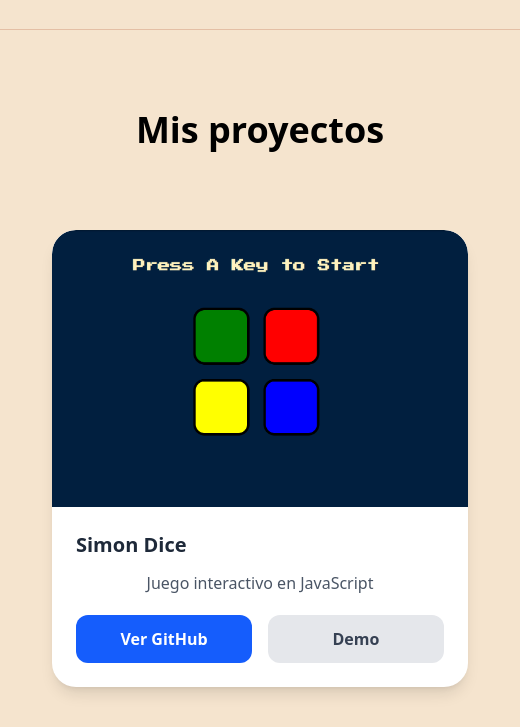
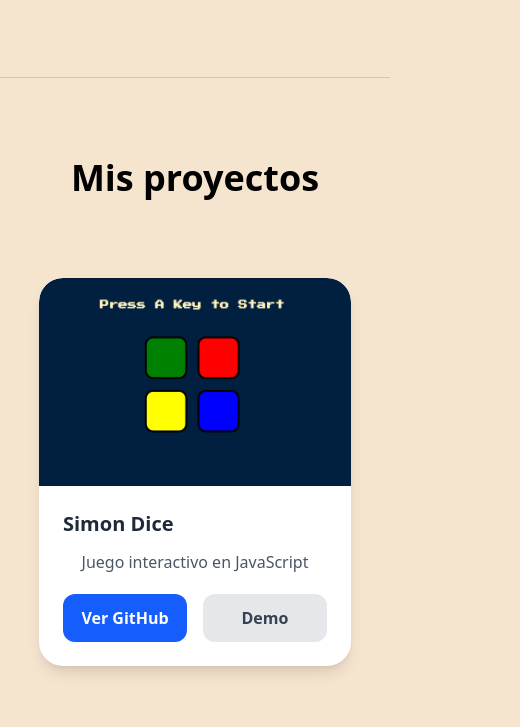
Before and after one commit to daniloaces5/Mi-Portafolio-Danilo, a website with bundled scripts: page index.html in a window 390 px wide. Shown: the part 739-1466 px from the top of the page, 520 px wide, since content can reach past the window. Built offline with nearby package versions, Linux system fonts and the light colour scheme; what @iconify/tailwind4 would draw is missing.

Commit message:
Correccion de espacios para movil

```diff
--- a/index.html
+++ b/index.html
@@ -10,7 +10,7 @@
     <meta name="keywords"
         content="Desarrollador web, portfolio, HTML, CSS, JavaScript, proyectos, frontend, backend, GitHub" />
     <meta name="author" content="Danilo" />
-    <meta name="viewport" content="width=device-width, initial-scale=1.0" />
+    <meta name="viewport" content="width=device-width, initial-scale=1">
     <link href="https://fonts.googleapis.com/css2?family=Anton&display=swap" rel="stylesheet">
 
 </head>
--- a/src/style.css
+++ b/src/style.css
@@ -35,10 +35,16 @@
   --font-anton: "Anton", sans-serif;
 }
 
-html, body {
-  overflow-x: hidden;
-  width: 100%;
+body {
+  min-width: 520px;
 }
+
+@media (max-width: 520px) {
+  body {
+    min-width: 100%;
+  }
+}
+
 
 header nav a {
   @apply mx-5 hover:text-naranja;
```
